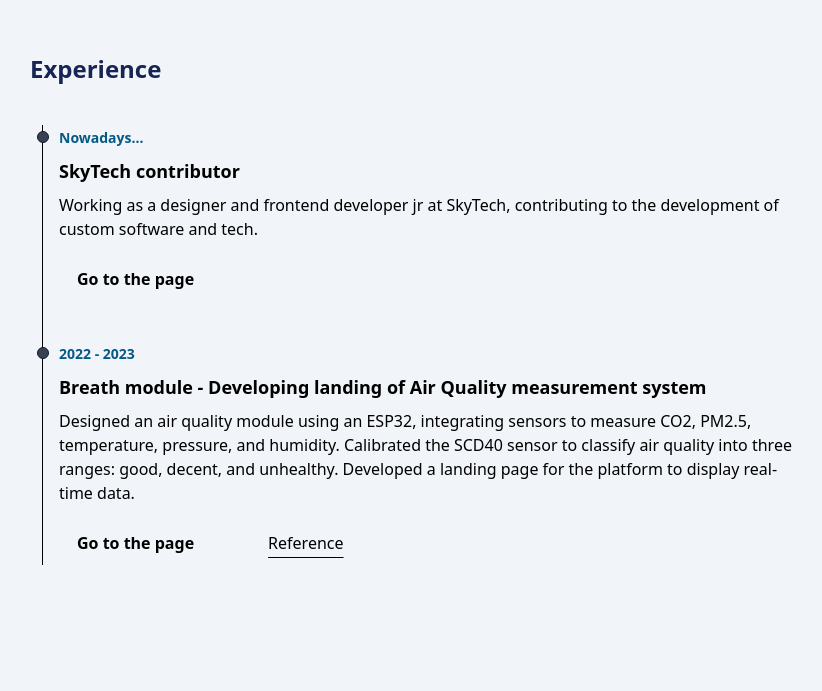
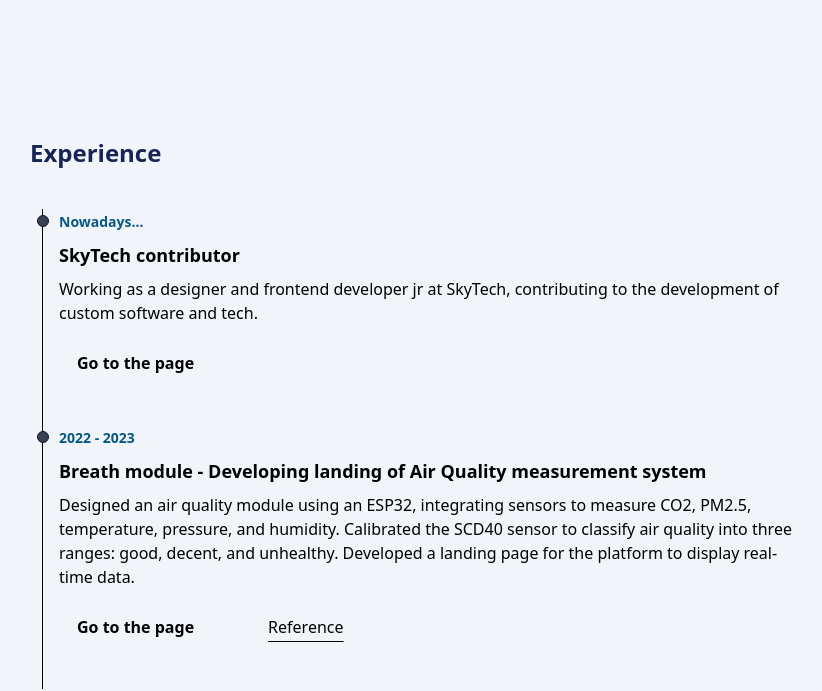
Before and after one commit to Abraham-ch/my-portfolio, a React (Vite) app: page / in a window 1280 px wide. Shown: the part 827-1518 px from the top of the page, without its empty margins (130-952 px from the left). Built offline with nearby package versions, Linux system fonts and the light colour scheme.

Commit message:
spacing between sections

```diff
--- a/src/sections/Experience.jsx
+++ b/src/sections/Experience.jsx
@@ -1,6 +1,6 @@
 const Experience = () => {
   return (
-    <section className="px-8 h-full min-[420px]:h-screen">
+    <section className="px-8 h-full flex flex-col justify-center min-[420px]:h-screen">
             <h2 className="text-2xl font-bold text-blue-950 pt-20 dark:text-yellow-400 py-10">
               Experience
             </h2>
```
